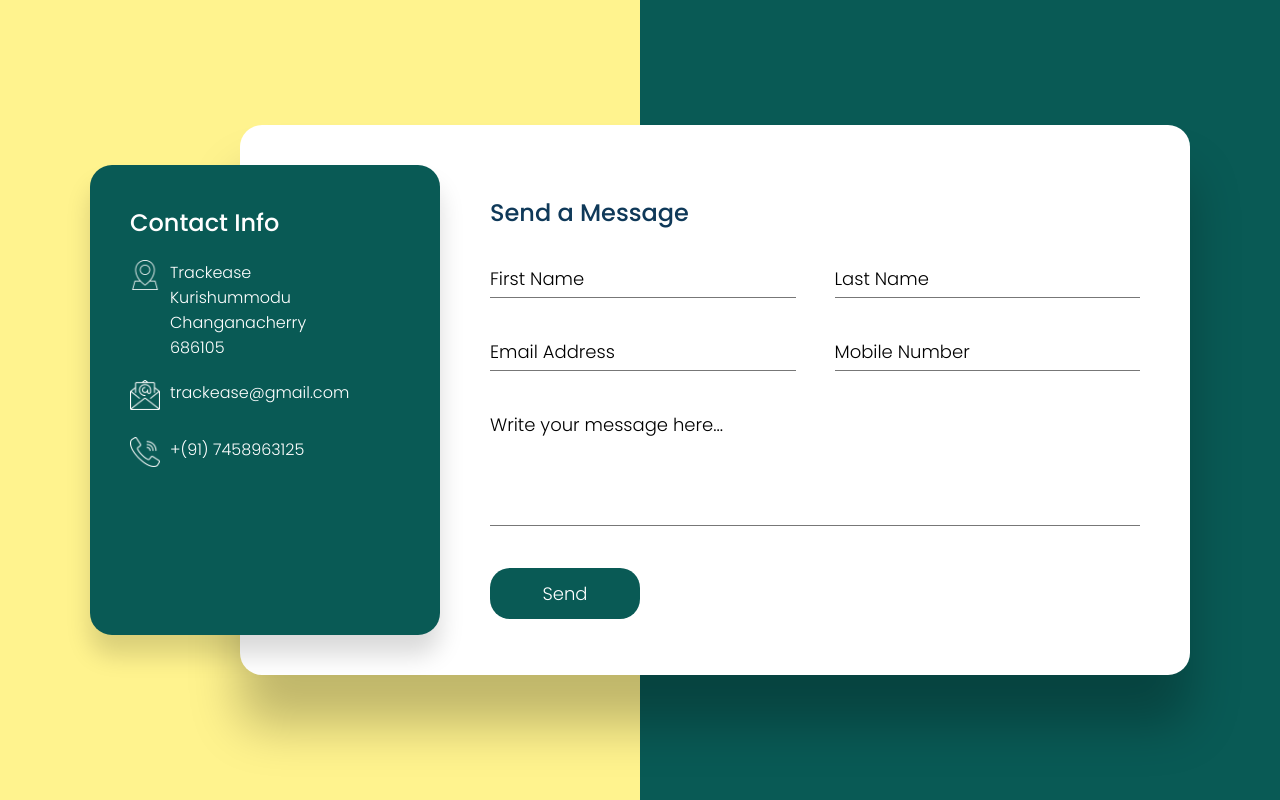
After one commit to jchacko-jr/Railway, a PHP site: page /contact/index.html in a window 1280 px wide. The commit adds this page. Run offline with PHP 8.4, Linux system fonts and the light colour scheme.

Commit message:
contact page updated

```diff
--- /dev/null
+++ b/contact/index.html
@@ -0,0 +1,76 @@
+<!doctype html>
+<html>
+    <head>
+    <meta charset="utf-8">
+    <meta name="viewport" content="width=device-width, initial-scale=1.0">
+    <title> Contact Us - Responsive Page Design</title>
+    <link rel="shortcut icon" type="image/jpg" href="news2.png"/>
+    <style>
+        @import url('https://fonts.googleapis.com/css2?family=Poppins:wght@200&display=swap');
+        @import url('https://fonts.googleapis.com/css2?family=Poppins:wght@300&display=swap');
+        @import url('https://fonts.googleapis.com/css2?family=Poppins:wght@400&display=swap');
+        @import url('https://fonts.googleapis.com/css2?family=Poppins:wght@500&display=swap');
+        @import url('https://fonts.googleapis.com/css2?family=Poppins:wght@600&display=swap');
+        @import url('https://fonts.googleapis.com/css2?family=Poppins:wght@700&display=swap');
+        @import url('https://fonts.googleapis.com/css2?family=Poppins:wght@800&display=swap');
+        @import url('https://fonts.googleapis.com/css2?family=Poppins:wght@900&display=swap');
+    </style>
+    <link rel="stylesheet" href="style.css">
+    </head>
+    <body>
+        <section>
+            <div class="container">
+                <div class="contactInfo">
+                    <div>
+                        <h2>Contact Info</h2>
+                        <ul class="info">
+                            <li>
+                                <span><img src="location.png"></span>
+                                <span>Trackease <br>
+                                    Kurishummodu Changanacherry <br>
+                                    686105</span>
+                                </span>
+                            </li>
+                            <li>
+                                <span><img src="mail.png"></span>
+                                <span><a href="mailto:">trackease@gmail.com</a></span>
+                            </li>
+                            <li>
+                                <span><img src="call.png"></span>
+                                <span>+(91) 7458963125</span>
+                            </li>
+                        </ul>
+                    </div>
+                </div>
+                <form class="contactForm" action="connect.php" method="post">
+                    <h2>Send a Message</h2>
+                    <div class="formBox">
+                        <div class="inputBox w50">
+                            <input type="text" name="first_name" required>
+                            <span>First Name</span>
+                        </div>
+                        <div class="inputBox w50">
+                            <input type="text" name="last_name" required>
+                            <span>Last Name</span>
+                        </div>
+                        <div class="inputBox w50">
+                            <input type="email" name="email" required>
+                            <span>Email Address</span>
+                        </div>
+                        <div class="inputBox w50">
+                            <input type="text" name="mobile_number" required>
+                            <span>Mobile Number</span>
+                        </div>
+                        <div class="inputBox w100">
+                            <textarea name="message" required></textarea>
+                            <span>Write your message here...</span>
+                        </div>
+                        <div class="inputBox w100">
+                            <input type="submit" value="Send">
+                        </div>
+                    </div>
+                </form>
+            </div>
+        </section>
+    </body>
+</html>
--- /dev/null
+++ b/contact/style.css
@@ -0,0 +1,340 @@
+/* @import url('http://fonts.googleapis.com/css2?family=Poppins:wght@200;300;400;500;600;700;800;900&display=swap'); */
+
+*
+{
+    margin: 0;
+    padding: 0;
+    box-sizing: border-box;
+    font-family: 'Poppins',sans-serif;
+}
+
+section
+{
+    display: flex;
+    justify-content: center;
+    align-items: center;
+    min-height: 100vh;
+    background-color: #095a55;
+
+}
+section::before
+{
+    content: '';
+    position: absolute;
+    top: 0;
+    left: 0;
+    width: 50%;
+    height: 100%;
+    background: #fff38e;
+}
+
+.container
+{
+    position: relative;
+    min-width: 1100px;
+    min-height: 550px;
+    display: flex;
+    z-index: 1000;
+    /* border-radius: 22px; */
+    /* background-color: #fff; */
+
+}
+
+.container .contactInfo
+{
+    position: absolute;
+    top: 40px;
+    width: 350px;
+    height: calc(100% - 80px);
+    background: #095a55;
+    z-index: 1;
+    padding: 40px;
+    display: flex;
+    justify-content: center;
+    flex-direction: column;
+    justify-content: space-between;
+    box-shadow: 0 20px 25px rgba(0,0,0,0.15);
+    border-radius: 22px;
+}
+
+.container .contactInfo h2
+{
+    color: #fff;
+    font-size:24px;
+    font-weight: 500;
+}
+
+.container .contactInfo ul.info
+{
+   position: relative;
+   margin: 20px 0;
+}
+
+.container .contactInfo ul.info li
+{
+   position: relative;
+   list-style: none;
+   display: flex;
+   margin: 20px 0;
+   cursor: pointer;
+   align-items: flex-start;
+}
+
+.container .contactInfo ul.info li span:nth-child(1)
+{
+    width: 30px;
+    min-width: 30px;
+}
+
+/* for gmail */
+.container .contactInfo ul.info li span a
+{
+    color: #fff;
+    text-decoration: none;
+    width: 30px;
+    min-width: 30px;
+
+}
+
+.container .contactInfo ul.info li span:nth-child(1) img
+{
+    max-width: 100%;
+    filter: invert(1);
+}
+
+.container .contactInfo ul.info li span:nth-child(2)
+{
+    color: #fff;
+    margin-left: 10px;
+    font-weight: 300;
+}
+
+.container .contactInfo ul.sci
+{
+    position: relative;
+    display: flex;
+}
+
+.container .contactInfo ul.sci li
+{
+   list-style: none;
+   margin-right: 15px;
+}
+
+.container .contactInfo ul.sci li a
+{
+   text-decoration: none;
+}
+
+.container .contactInfo ul.sci li a img
+{
+   filter: invert(1);
+}
+
+.container .contactForm
+{
+    position: absolute;
+    padding: 70px 50px;
+    padding-left: 250px;
+    margin-left: 150px;
+    width: calc(100% - 150px);
+    height: 100%;
+    background: #fff;
+    box-shadow: 0 50px 50px rgba(0,0,0,0.25);
+    border-radius: 22px;
+}
+
+.container .contactForm h2
+{
+    color: #0f3959;
+    font-size: 24px;
+    font-weight: 500;
+}
+
+.container .contactForm .formBox
+{
+    position: relative;
+    display: flex;
+    justify-content: space-between;
+    flex-wrap: wrap;
+    padding-top: 30px;
+}
+
+.container .contactForm .formBox .inputBox
+{
+    position: relative;
+    margin-bottom: 35px;
+}
+
+.container .contactForm .formBox .inputBox.w50
+{
+    width: 47%;
+}
+
+.container .contactForm .formBox .inputBox.w100
+{
+    width: 100%;
+}
+
+.container .contactForm .formBox .inputBox input,
+.container .contactForm .formBox .inputBox textarea
+{
+    width: 100%;
+    resize: none;
+    padding: 5px 0;
+    font-size: 18px;
+    font-weight: 300;
+    color: #333;
+    border: none;
+    outline: none;
+    border-bottom: 1px solid #777;
+}
+
+.container .contactForm .formBox .inputBox textarea
+{
+    height: 120px;
+}
+
+.container .contactForm .formBox .inputBox span
+{
+    position: absolute;
+    left: 0;
+    padding: 5px 0;
+    pointer-events: none;
+    font-size: 18px;
+    font-weight: 300;
+    transition: 0.3s;
+}
+
+.container .contactForm .formBox .inputBox input:focus ~ span,
+.container .contactForm .formBox .inputBox input:valid ~ span,
+.container .contactForm .formBox .inputBox textarea:focus ~ span,
+.container .contactForm .formBox .inputBox textarea:valid ~ span
+{
+    transform: translateY(-20px);
+    font-size:  12px;
+    font-weight: 400;
+    letter-spacing: 1px;
+    color: #095a55;
+    font-weight: 500;
+}
+
+/* Css for the submit button */
+.container .contactForm .formBox .inputBox input[type="submit"]
+{
+    position: relative;
+    cursor: pointer;
+    background: #095a55;
+    border-radius: 20px;
+    color: #fff;
+    border: none;
+    max-width: 150px;
+    padding: 12px;
+
+}
+
+.container .contactForm .formBox .inputBox input[type="submit"]:hover{
+    background: #0d9480;
+}
+
+/* make the form responsive */
+@media (max-width: 1200px)
+{
+    .container
+    {
+        width: 90%;
+        min-width: auto;
+        margin: 20px;
+        box-shadow: 0 20px 50px rgba(0,0,0,0.2);
+    }
+
+    .container .contactInfo
+    {
+        top: 0;
+        height: 550px;
+        position: relative;
+        box-shadow: none;
+        border-radius: 0px;
+    }
+
+    .container .contactForm
+    {
+        position: relative;
+        width: calc(100% - 350px);
+        padding-left: 0;
+        margin-left: 0;
+        padding: 40px;
+        height: 550px;
+        box-shadow: none;
+        border-radius: 0px;
+    }
+}
+
+@media (max-width: 991px)
+{
+    section
+    {
+        display: flex;
+        justify-content: center;
+        align-items: center;
+        min-height: 100vh;
+        background: #fff38e;
+    }
+
+    section::before
+    {
+        display: none;
+    }
+
+    .container
+    {
+        display: flex;
+        flex-direction: column-reverse;
+    }
+
+    .container .contactForm
+    {
+        width: 100%;
+        height: auto;
+        border-radius: 0px;
+    }
+
+    .container .contactInfo
+    {
+        width: 100%;
+        height: auto;
+        flex-direction: row;
+        border-radius: 0px;
+    }
+    .container .contactInfo ul.sci
+    {
+       position: relative;
+       display: flex;
+       justify-content: center;
+       align-items: center;
+    }
+}
+
+@media (max-width: 600px)
+{
+    .container .contactForm
+    {
+        padding: 25px;
+    }
+
+    .container .contactInfo{
+        padding: 25px;
+        flex-direction: column;
+        align-items: flex-start;
+    }
+
+    .container .contactInfo ul.sci
+    {
+        margin-top: 40px;
+    }
+
+    .container .contactForm .formBox .inputBox.w50
+    {
+        width: 100%;
+    }
+}
```
Also changed, not shown: contact/connect.php (added, +49 -0 lines), contact/thanks.html (added, +77 -0 lines), index.php (+25 -11 lines), contact/call.png (added), contact/location.png (added), contact/mail.png (added), contact/news2.png (added).
